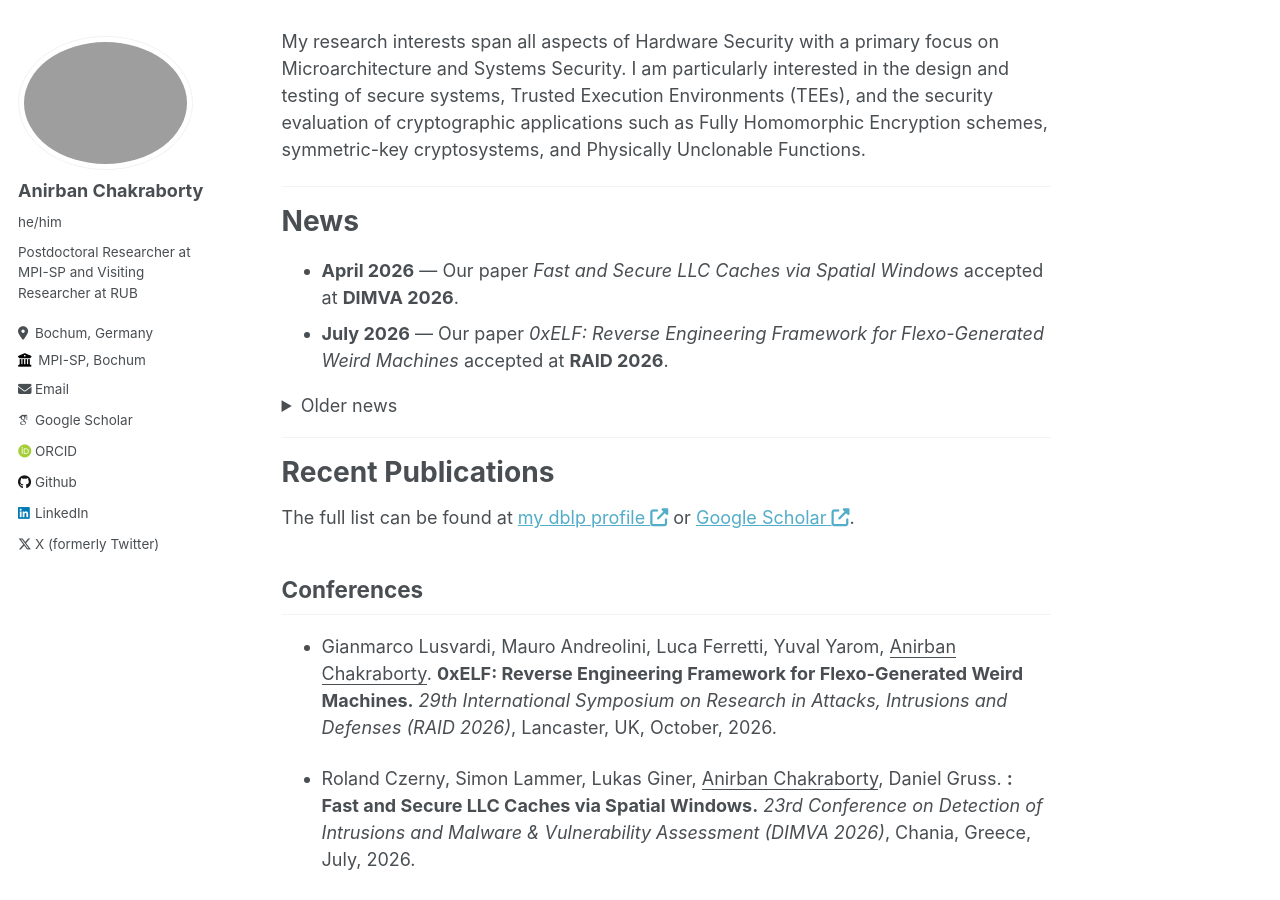
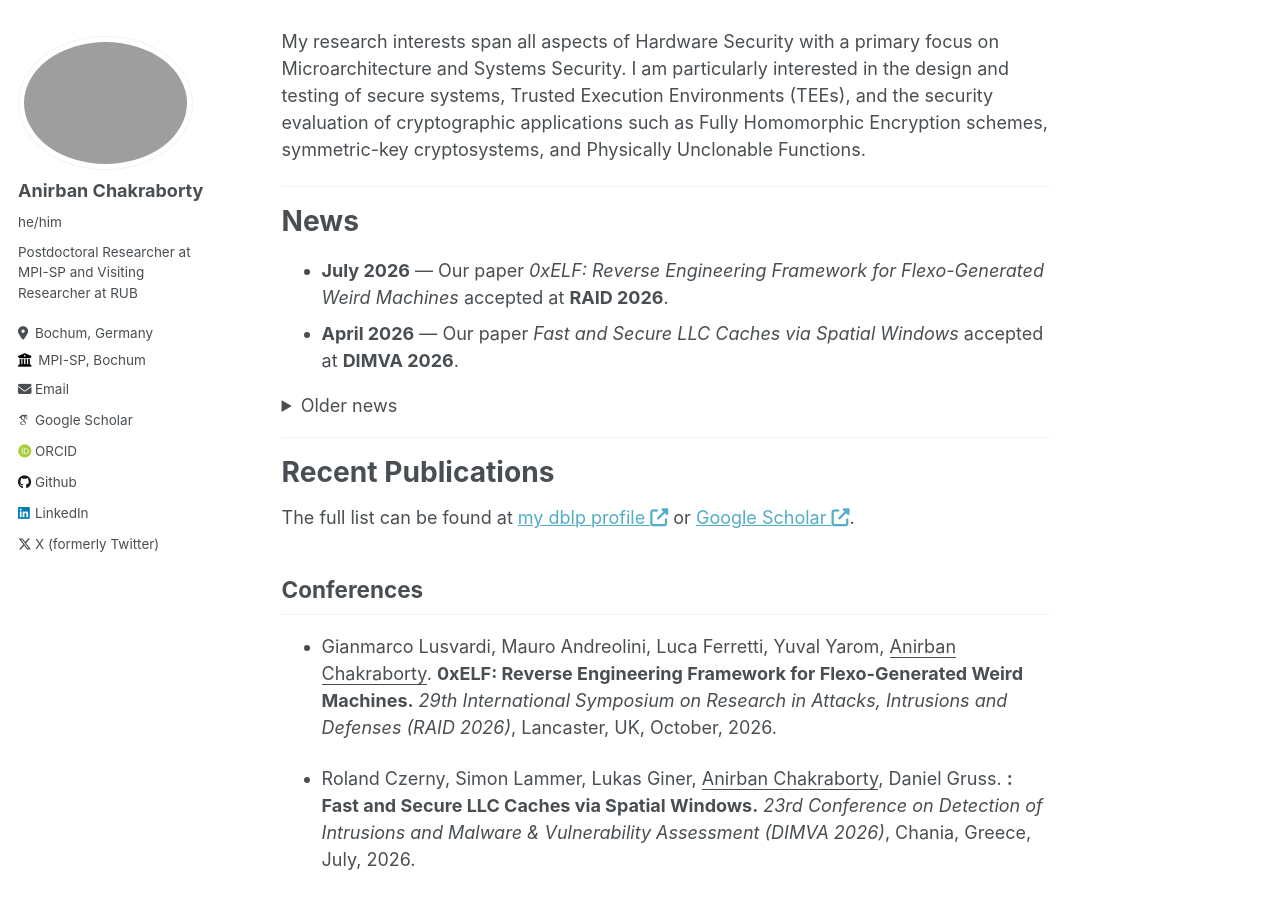
Before and after one commit to anirbanc3/anirbanc3.github.io, a Jekyll site: the page built from _pages/about.md, in a window 1280 px wide and 900 px high, scrolled down 341 px. Built offline with Jekyll 4.4.1, drawn with Linux system fonts in a browser that asks for light colours; some web fonts are replaced.

Commit message:
Formatting

```diff
--- a/_pages/about.md
+++ b/_pages/about.md
@@ -17,8 +17,9 @@ My research interests span all aspects of Hardware Security with a primary focus
 
 # News
 
+* **July 2026**  — Our paper <em>0xELF: Reverse Engineering Framework for Flexo-Generated Weird Machines</em> accepted at <strong>RAID 2026</strong>.
 * **April 2026** — Our paper <em>Fast and Secure LLC Caches via Spatial Windows</em> accepted at <strong>DIMVA 2026</strong>.
-* **July 2026**  — Our paper <em>0xELF: Reverse Engineering Framework for Flexo-Generated Weird Machines</em> accepted at <strong>RAID 2026</strong>.
+
 
 <details>
   <summary>Older news</summary>
```
